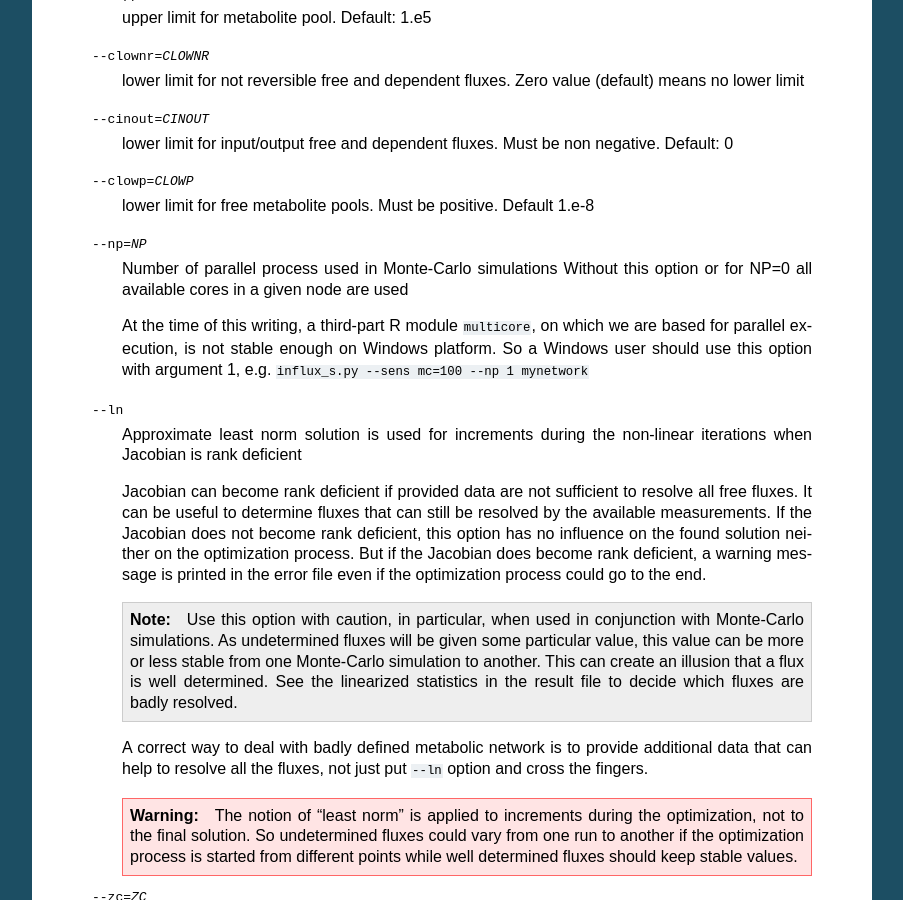
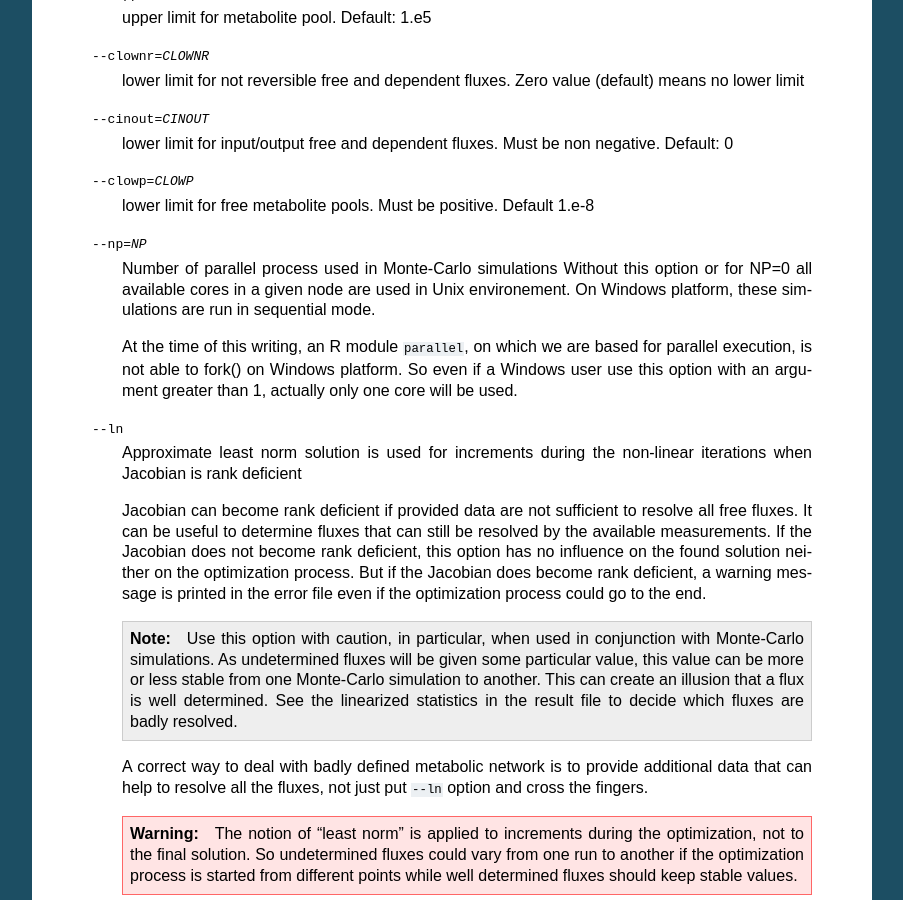
Before and after one commit to sgsokol/influx, a Sphinx documentation site: the page built from doc/manual.rst, in a window 1280 px wide and 900 px high, scrolled down 2404 px. Shown: the whole window, without its empty margins (198-1101 px from the left). Built offline with Sphinx 7.4.7, drawn with Linux system fonts in a browser that asks for light colours; some of the changed text lies outside the part shown.

Commit message:
multicore is removed from the text; minor form fix; --nocalc is added; growth fluxe name convention is described;

```diff
--- a/doc/manual.rst
+++ b/doc/manual.rst
@@ -80,10 +80,9 @@ Command line options
   --clowp=CLOWP    lower limit for free metabolite pools. Must be positive. Default 1.e-8
   --np=NP          Number of parallel process used in Monte-Carlo simulations
                    Without this option or for NP=0 all available cores in a
-                   given node are used
+                   given node are used in Unix environement. On Windows platform, these simulations are run in sequential mode.
 
-                   At the time of this writing, a third-part R module ``multicore``, on which we are based for parallel execution, is not stable enough on Windows platform. So a Windows user should use this option with argument 1, e.g.
-                   ``influx_s.py --sens mc=100 --np 1 mynetwork``
+                   At the time of this writing, an R module ``parallel``, on which we are based for parallel execution, is not able to fork() on Windows platform. So even if a Windows user use this option with an argument greater than 1, actually only one core will be used.
   --ln             Approximate least norm solution is used for increments during the non-linear iterations when Jacobian is rank deficient
 
                    Jacobian can become rank deficient if provided data are not sufficient to resolve all free fluxes. It can be useful to determine fluxes that can still be resolved by the available measurements. If the Jacobian does not become rank deficient, this option has no influence on the found solution neither on the optimization process. But if the Jacobian does become rank deficient, a warning message is printed in the error file even if the optimization process could go to the end.
@@ -117,7 +116,10 @@ Command line options
                      .. note::
 
                       Don't use an equal sign "=" to give a p-value to this option. Here, only a white space can be used as a separator (see the example above).
-  --DEBUG          developer option
+  --nocalc            generate an R code but not execute it.
+
+                      This option can be useful for parallel execution of the generated R files via ``source()`` function in cluster environment
+--DEBUG          developer option
 
                    Produce a lot of run-time information in the log-file and many additional files. This also can slow down the program in a drastic way. Don't use this option unless your know what your are doing.
   --TIMEIT         developer option
@@ -224,6 +226,7 @@ Metabolite names used in this section must be identical to those used in the ``N
 
 One of valuable originality of ``influx_s``, it is a possibility given to
 the user to couple fluxomics and metabolomics in stationary experiments. It can be done because metabolite pools can influence labeling in two ways:
+
  * through metabolite pooling (due to compartmentation and/or coelution during chromatography)
  * through growth fluxes.
 
@@ -258,8 +261,9 @@ At the beginning of the ``mynetwork_res.kvh`` file some system information is pr
 
  net and exchange fluxes
   are prefixed by ``n.`` or ``x.`` respectively
- free, dependent and constrained fluxes
-  are prefixed by ``f.``, ``d.`` and ``c.`` respectively. So, a complete flux name could look like ``f.n.zwf`` which means `free net ZWF flux`.
+ free, dependent, constrained and variable growth fluxes
+  are prefixed by ``f.``, ``d.``, ``c.`` and ``g.`` respectively. So, a complete flux name could look like ``f.n.zwf`` which means `free net ZWF flux`.
+  Growth fluxes which depend on constant metabolite concentrations can be found in constrained fluxes. Constant or variable growth fluxes are postfixed with ``_gr`` (as `growth`) string. For example, a flux ``g.n.Cit_gr`` corresponds to a net growth flux of Citrate metabolite. The growth fluxes are all set as non reversible, so all exchange fluxes like ``g.x.X_gr`` or ``c.x.X_gr`` are set to 0.
  scaling factors names
   are formed according to a pattern similar to ``label;Ala;1`` which corresponds to the first group of measurements on Alanine molecule in labeling experiments. Other possible types of experiments are ``peak`` and ``mass``.
  MID vector names
```
